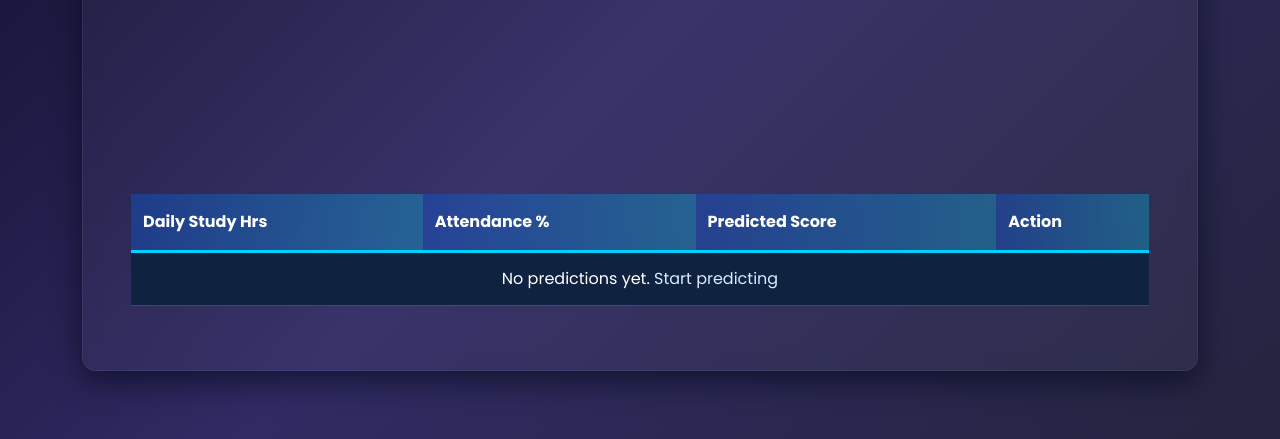
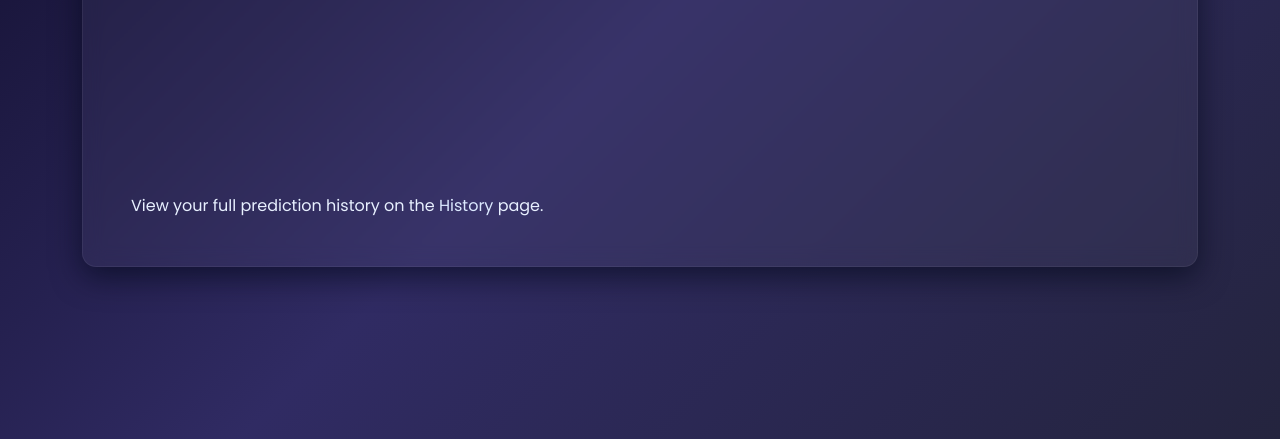
Before and after one commit to bvishnuvaradhan/Student_Performance_Prediction, a Flask app: page /dashboard in a window 1280 px wide. Shown: the part 361-800 px from the top of the page. Run offline with Flask 3, Linux system fonts and the light colour scheme; the visitor is signed in with stand-in values (Sample User, id 1); data that the repository does not hold is empty; parts of the project's set-up code (start-up, migrations or seed data) failed here and were passed over; some libraries are stand-ins or nearby versions.

Commit message:
Show per-user history; admin sees all; remove table from analytics page

```diff
--- a/app.py
+++ b/app.py
@@ -30,6 +30,11 @@ def create_admin_user():
 
 
 create_admin_user()
+
+
+@app.route('/health')
+def health():
+    return 'ok', 200
 
 @app.route('/')
 def index():
@@ -98,17 +103,17 @@ def delete_record(id):
 
 @app.route('/history')
 def history():
-    # show global history (all users) — admin only
+    # show history: users see only their history; admin sees everyone
     if 'username' not in session:
         return redirect(url_for('login', next=request.path))
 
-    if not session.get('is_admin', False):
-        flash('Access denied: admin only', 'danger')
-        return redirect(url_for('dashboard'))
+    username = session['username']
+    if session.get('is_admin', False):
+        history = list(mongo.db.predictions.find().sort('_id', -1))
+    else:
+        history = list(mongo.db.predictions.find({"user": username}).sort('_id', -1))
 
-    history = list(mongo.db.predictions.find().sort('_id', -1))
-
-    # aggregate labels and scores for the global chart
+    # aggregate labels and scores for the chart
     labels = [f"Entry {i+1}" for i in range(len(history))][::-1]
     scores = [record['predicted_score'] for record in history][::-1]
 
@@ -202,5 +207,9 @@ def delete_user():
     flash('Your account and all your predictions have been deleted', 'info')
     return redirect(url_for('signup'))
 
+@app.route('/health')
+def health():
+    return 'ok', 200
+
 if __name__ == '__main__':
     app.run(debug=True)
--- a/templates/base.html
+++ b/templates/base.html
@@ -24,7 +24,7 @@
                                 <ul class="navbar-nav ms-auto mb-2 mb-lg-0">
                                     <li class="nav-item"><a class="nav-link" href="/">Predict</a></li>
                                     <li class="nav-item"><a class="nav-link" href="/dashboard">Analytics</a></li>
-                                    {%- if session.get('is_admin') -%}
+                                    {%- if session.get('username') -%}
                                         <li class="nav-item"><a class="nav-link" href="/history">History</a></li>
                                     {%- endif -%}
                                     {%- if session.get('username') -%}
--- a/templates/dashboard.html
+++ b/templates/dashboard.html
@@ -13,40 +13,7 @@
             </div>
 
 
-            <div class="table-responsive">
-                <table class="table table-hover">
-                    <thead>
-                        <tr>
-                            <th>Daily Study Hrs</th>
-                            <th>Attendance %</th>
-                            <th>Predicted Score</th>
-                            <th>Action</th>
-                        </tr>
-                    </thead>
-                    <tbody>
-                        {% if history %}
-                            {% for record in history %}
-                            <tr>
-                                <td>{{ record.study_hours }}h</td>
-                                <td>{{ record.attendance }}%</td>
-                                <td class="{% if record.predicted_score >= 80 %}score-high{% elif record.predicted_score >= 60 %}score-medium{% else %}score-low{% endif %}">
-                                    {{ record.predicted_score }}%
-                                </td>
-                                <td>
-                                    <a href="{{ url_for('delete_record', id=record._id|string) }}" class="delete-btn">
-                                        🗑️ Delete
-                                    </a>
-                                </td>
-                            </tr>
-                            {% endfor %}
-                        {% else %}
-                            <tr>
-                                <td colspan="4" class="text-center opacity-6">No predictions yet. <a href="/" class="btn-link-light">Start predicting</a></td>
-                            </tr>
-                        {% endif %}
-                    </tbody>
-                </table>
-            </div>
+            <p class="mb-0">View your full prediction history on the <a href="/history" class="btn-link-light">History</a> page.</p>
         </div>
     </div>
 </div>
```
